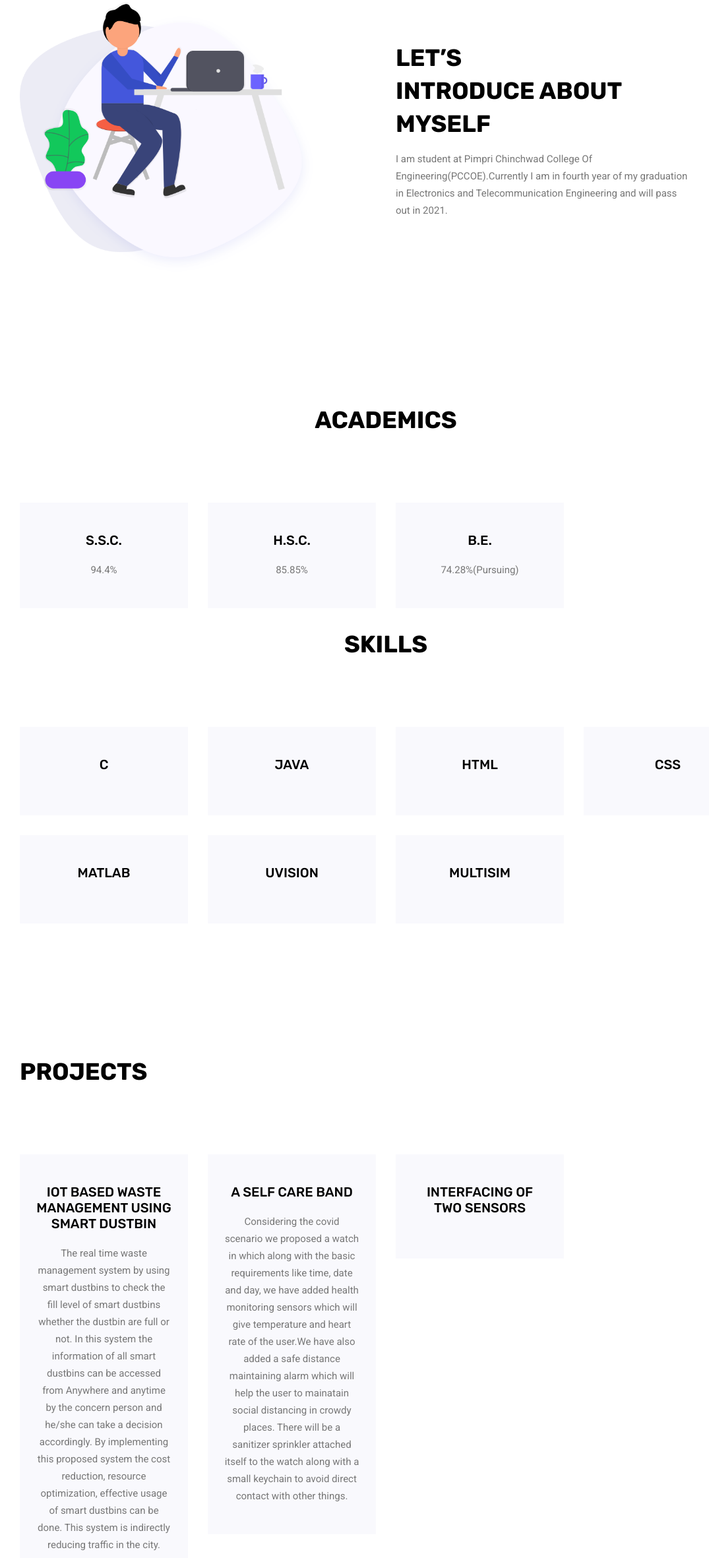
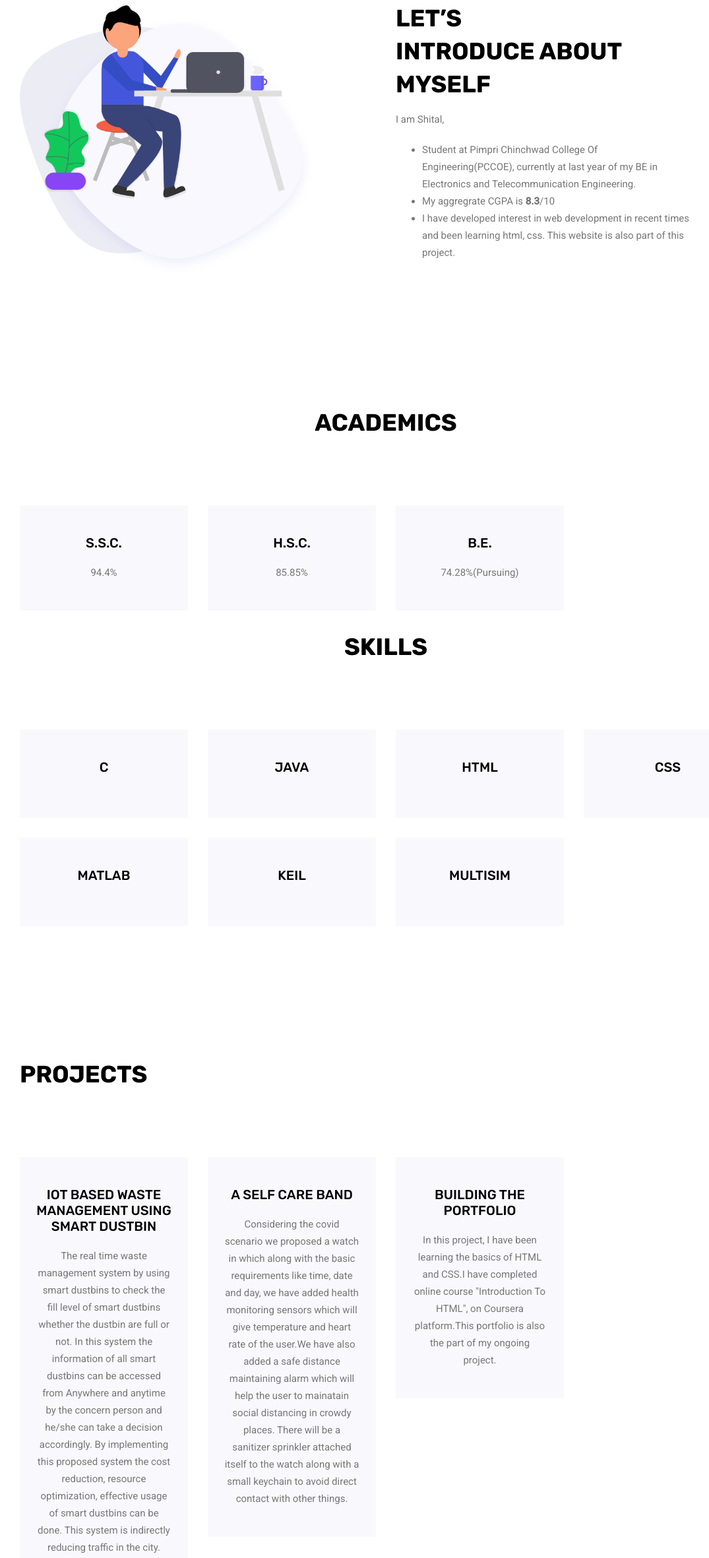
Before and after one commit to gsheetal/gsheetal.github.io, a plain HTML site: page index.html in a window 1280 px wide. Shown: the part 823-3185 px from the top of the page at 66% size, without its empty margins (55-1130 px from the left). Drawn offline with Linux system fonts and the light colour scheme; some packages are replaced by stand-ins of ours.

Commit message:
New project

```diff
--- a/css/style.css
+++ b/css/style.css
@@ -93,12 +93,6 @@ button:focus {
   @media (max-width: 1199px) {
     .section_gap_top {
       padding-top: 80px; } }
-
-.section_gap_bottom {
-  padding-bottom: 200px; }
-  @media (max-width: 1199px) {
-    .section_gap_bottom {
-      padding-bottom: 80px; } }
 
 /* Main Title Area css
 ============================================================================================ */
@@ -3252,7 +3246,7 @@ h6 {
     content: none; }
 
 .footer_area {
-  padding: 120px 0;
+  padding-top: 80px;
   position: relative; }
   .footer_area:before {
     content: '';
@@ -3265,7 +3259,7 @@ h6 {
     z-index: -1; }
   @media (max-width: 1024px) {
     .footer_area {
-      padding: 60px 0; } }
+      padding-top: 20px; } }
   .footer_area .footer_logo {
     text-align: center; }
     .footer_area .footer_logo h4 {
--- a/index.html
+++ b/index.html
@@ -81,7 +81,14 @@
 							Introduce about <br>
 							myself</h2>
 						<p>
-							I am student at Pimpri Chinchwad College Of Engineering(PCCOE).Currently I am in fourth year of my graduation in Electronics and Telecommunication Engineering and will pass out in 2021.
+							I am Shital,
+							<ul>
+								<li>Student at Pimpri Chinchwad College Of Engineering(PCCOE), currently at last year of my BE in Electronics and Telecommunication Engineering.</li>
+								<li>My aggregrate CGPA is <strong>8.3</strong>/10</li>
+								<li>I have developed interest in web development in recent times and been learning html, css.
+									This website is also part of this project.</li>
+
+							</ul>
 						</p>
 						<p>
 
@@ -180,7 +187,7 @@
 				<div class="col-lg-3 col-md-6">
 					<div class="feature_item">
 
-						<h4>uVision</h4>
+						<h4>Keil</h4>
 						<p></p>
 					</div>
 				</div>
@@ -222,8 +229,8 @@
 					<div class="col-lg-3 col-md-6">
 						<div class="feature_item">
 
-							<h4>Interfacing of Two Sensors </h4>
-							<p> </p>
+							<h4> Building the Portfolio </h4>
+							<p> In this project, I have been learning the basics of HTML and CSS.I have completed online course "Introduction To HTML", on Coursera platform.This portfolio is also the part of my ongoing project. </p>
 						</div>
 					</div>
 				</div>
```
